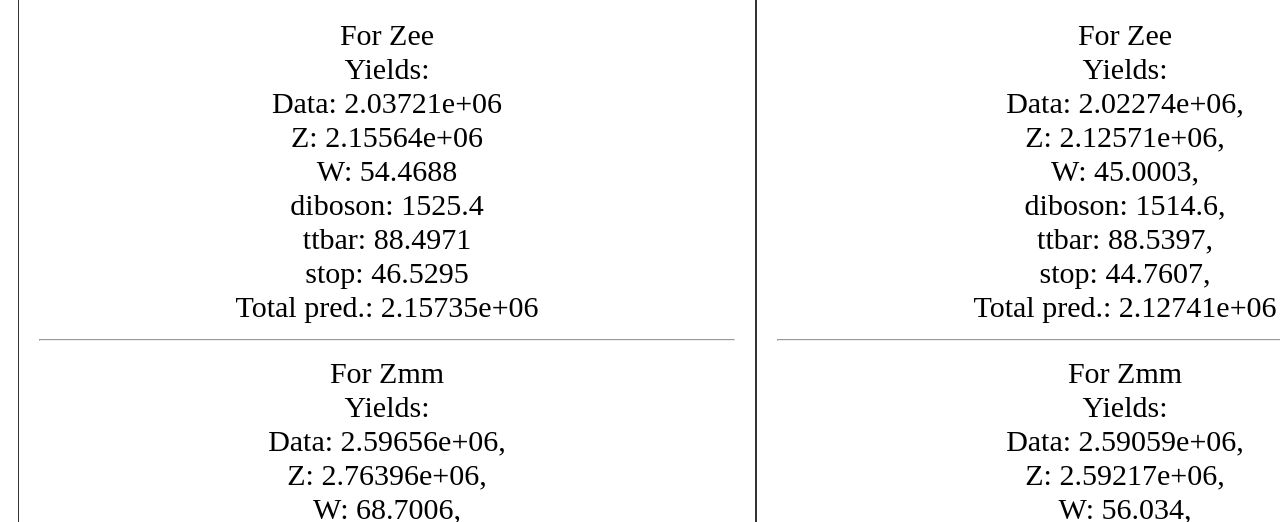
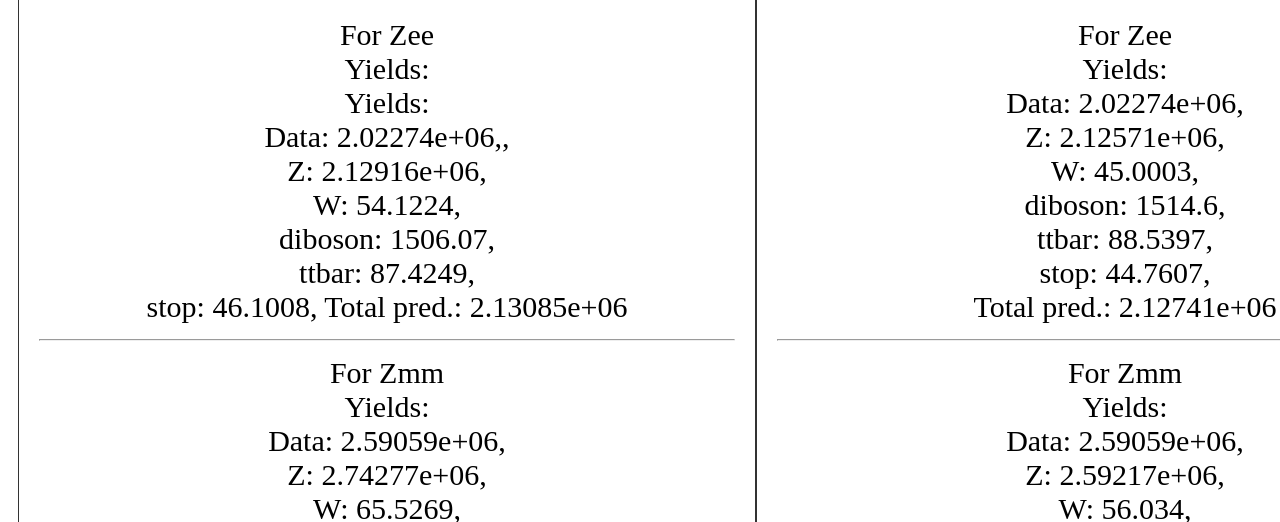
Before and after one commit to kagansahan/kagansahan.github.io, a plain HTML site: page compare_ZBoson_17_11_2023.html in a window 1280 px wide. Shown: the part 430-952 px from the top of the page. Drawn offline with Linux system fonts and the light colour scheme.

Commit message:
Update yields

```diff
--- a/compare_ZBoson_17_11_2023.html
+++ b/compare_ZBoson_17_11_2023.html
@@ -36,14 +36,15 @@
         <div class="grid-item">
             For Zee <br>
             Yields: <br>
-            Data: 2.03721e+06 <br> Z: 2.15564e+06 <br> W: 54.4688 <br> diboson: 1525.4 <br> ttbar: 88.4971 <br> stop: 46.5295<br> Total pred.:
-            2.15735e+06 <br><hr>
+            Yields: <br> Data: 2.02274e+06,,<br> Z: 2.12916e+06, <br> W: 54.1224,<br> diboson: 1506.07,<br> ttbar: 87.4249,<br> stop: 46.1008, Total pred.:
+            2.13085e+06 <br> <hr>
             For Zmm <br>
-            Yields:<br>Data: 2.59656e+06, <br>Z: 2.76396e+06, <br>W: 68.7006, <br>diboson: 1702.88, <br>ttbar: 101.388, <br>stop: 49.0066, <br>Total pred.:
-            2.76588e+06 <br> <hr>
+            Yields: <br>
+            Data: 2.59059e+06, <br> Z: 2.74277e+06, <br> W: 65.5269, <br> diboson: 1689.64, <br> ttbar: 100.56, <br> stop: 48.6343, <br> Total pred.:
+            2.74467e+06 br <hr>
             For Zll <br>
-            Yields:<br>Data: 4.64677e+06, <br>Z: 4.93334e+06, <br>W: 128.449, <br>diboson: 3286.34, <br>ttbar: 197.233, <br>stop: 99.3368, <br>Total pred.:
-            4.93705e+06
+            Yields: <br> Data: 2.2688e+06, <br> Z: 2.44442e+06, <br> W: 61.1862, <br> diboson: 1612.35, <br> ttbar: 99.9277,<br> stop: 47.7651, <br> Total pred.:
+            2.44624e+06
             <br> <hr>
         </div>
 
```
